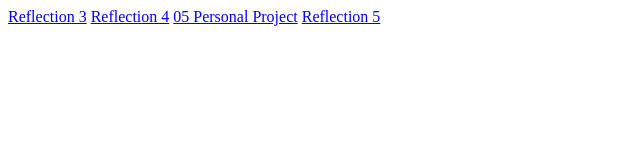
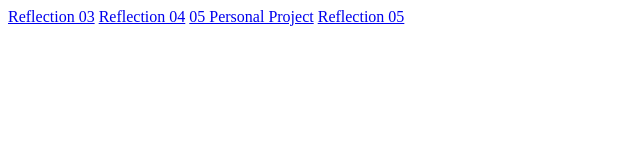
Before and after one commit to nooberrific/CSE-170-tech-team, a plain HTML site: page index.html in a window 1280 px wide. Shown: the full height of the page, 0-640 px from the left. Drawn offline with Linux system fonts and the light colour scheme.

Commit message:
try to fix it

```diff
--- a/index.html
+++ b/index.html
@@ -7,9 +7,9 @@
     <title>Tech Team Homework</title>
 </head>
 <body>
-    <a href="./Reflection 03.docx">Reflection 3</a>
-      <a href="./Reflection 04.docx">Reflection 4</a>
-      <a href="./Personal Project.docx">05 Personal Project</a>
-    <a href="./Reflection 05.docx">Reflection 5</a>
+    <a href="./Reflection 03.docx">Reflection 03</a>
+    <a href="./Reflection 04.docx">Reflection 04</a>
+    <a href="./Personal Project.docx">05 Personal Project</a>
+    <a href="./Reflection 05.docx">Reflection 05</a>
 </body>
 </html>
```
